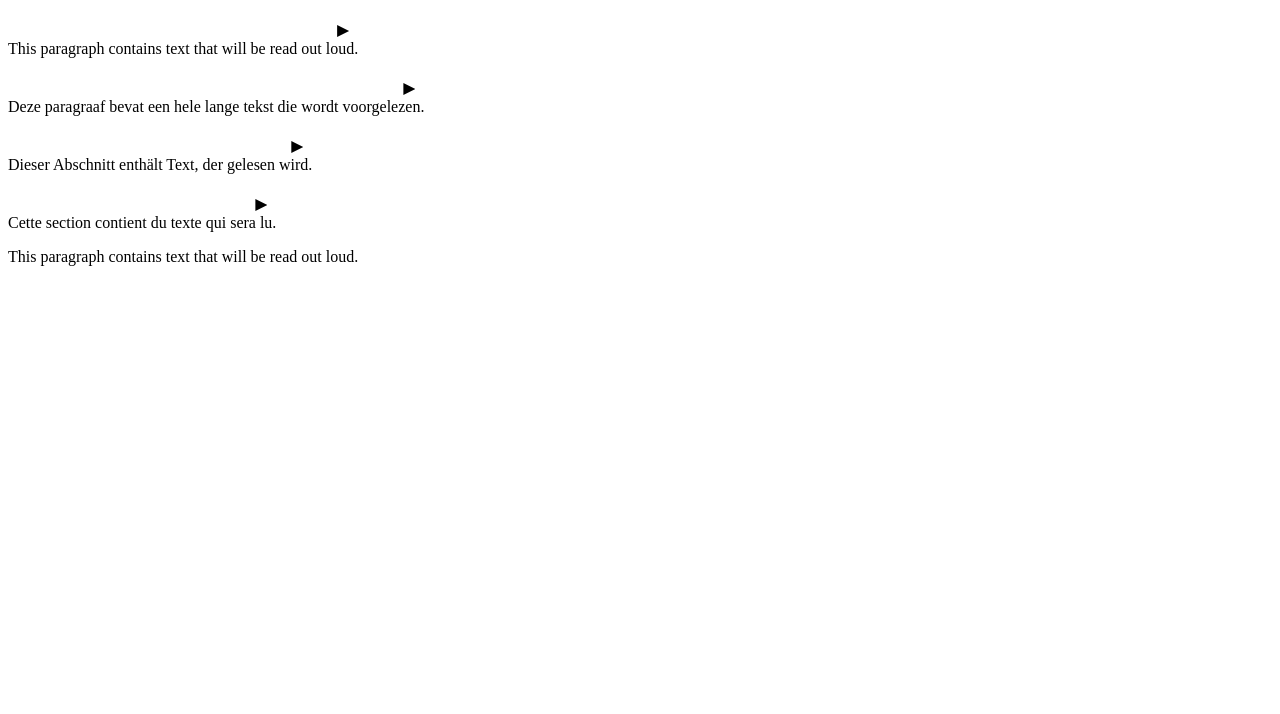
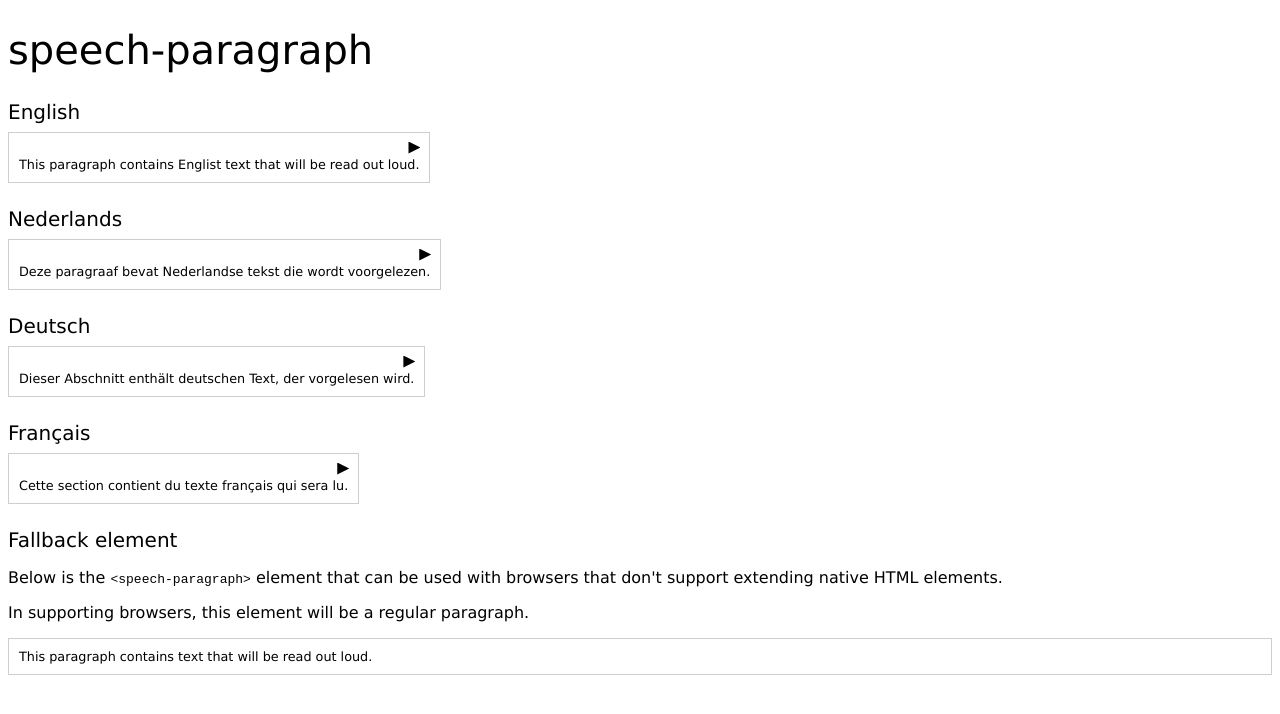
Before and after one commit to DannyMoerkerke/speech-paragraph, a website: page demo.html in a window 1280 px wide. Drawn offline with Linux system fonts and the light colour scheme.

Commit message:
added demo

```diff
--- a/demo.html
+++ b/demo.html
@@ -3,23 +3,72 @@
   <head>
     <meta charset="UTF-8">
     <title>Speech paragraph</title>
+
+    <style>
+      body {
+        font-family: Verdana;
+      }
+
+      h1, h2 {
+        font-weight: normal;
+      }
+
+      h1 {
+        font-size: 2.5rem;
+      }
+
+      h2 {
+        font-size: 1.25rem;
+        margin-bottom: 0.5rem;
+      }
+
+      p[is="speech-paragraph"],
+      speech-paragraph {
+        margin-top: 0;
+        margin-bottom: 1.5rem;
+        padding: 10px;
+        border: 1px solid #cecece;
+        font-size: 0.8em;
+      }
+
+      speech-paragraph {
+        display: block;
+        margin-top: 1rem;
+      }
+    </style>
   </head>
   <body>
+    <h1>speech-paragraph</h1>
 
+    <h2>English</h2>
     <p is="speech-paragraph">
-      This paragraph contains text that will be read out loud.
+      This paragraph contains Englist text that will be read out loud.
     </p>
 
+    <h2>Nederlands</h2>
     <p is="speech-paragraph" lang="nl-NL">
-      Deze paragraaf bevat een hele lange tekst die wordt voorgelezen.
+      Deze paragraaf bevat Nederlandse tekst die wordt voorgelezen.
     </p>
 
+    <h2>Deutsch</h2>
     <p is="speech-paragraph" lang="de-DE">
-      Dieser Abschnitt enthält Text, der gelesen wird.
+      Dieser Abschnitt enthält deutschen Text, der vorgelesen wird.
     </p>
 
+    <h2>Français</h2>
     <p is="speech-paragraph" lang="fr-FR">
-      Cette section contient du texte qui sera lu.
+      Cette section contient du texte français qui sera lu.
+    </p>
+
+    <h2>Fallback element</h2>
+
+    <p>
+      Below is the <code>&lt;speech-paragraph&gt;</code> element that can be used with browsers that don't support
+      extending native HTML elements.
+    </p>
+
+    <p>
+      In supporting browsers, this element will be a regular paragraph.
     </p>
 
     <speech-paragraph>
--- a/src/speech-paragraph.js
+++ b/src/speech-paragraph.js
@@ -18,13 +18,13 @@ const mixin = superClass => class extends superClass {
     shadowRoot.innerHTML = `
             <style>
               :host {
-                --play-button-size: 12px;
-                --play-button-color: #000000;
+                --button-size: 12px;
+                --button-color: #000000;
                 --text-highlight-color: #ffff00;
                 position: relative;
                 display: block;
                 width: max-content;
-                padding-top: calc(var(--play-button-size) * 2);
+                padding-top: calc(var(--button-size) * 2) !important;
               }
 
               .play-button,
@@ -34,8 +34,8 @@ const mixin = superClass => class extends superClass {
                 top: 3px;
                 right: 3px;
                 z-index: 9999;
-                width: calc(var(--play-button-size) * 2);
-                height: calc(var(--play-button-size) * 2);
+                width: calc(var(--button-size) * 2);
+                height: calc(var(--button-size) * 2);
                 border: none;
                 cursor: pointer;
                 background-color: transparent;
@@ -58,18 +58,18 @@ const mixin = superClass => class extends superClass {
               .play-button-icon,
               .pause-button-icon {
                 display: block;
-                width: var(--play-button-size);
-                height: var(--play-button-size);
+                width: var(--button-size);
+                height: var(--button-size);
               }
 
               .play-button-icon {
-                background-color: var(--play-button-color);
+                background-color: var(--button-color);
                 clip-path: polygon(0% 0%,0% 100%,100% 50%);
               }
 
               .pause-button-icon {
-                border-left: calc(var(--play-button-size) * .4) solid var(--play-button-color);
-                border-right: calc(var(--play-button-size) * .4) solid var(--play-button-color);
+                border-left: calc(var(--button-size) * .4) solid var(--button-color);
+                border-right: calc(var(--button-size) * .4) solid var(--button-color);
                 background-color: transparent;
                 box-sizing: border-box;
               }
@@ -126,6 +126,7 @@ const mixin = superClass => class extends superClass {
       if(!e.composedPath().includes(this.playButton) && !e.composedPath().includes(this.pauseButton)) {
         this.removeHighlights();
         this.hasselection = false;
+        this.synth.cancel();
       }
     });
 
```
Also changed, not shown: package.json (+5 -2 lines), readme.md (added), 1 other file.
